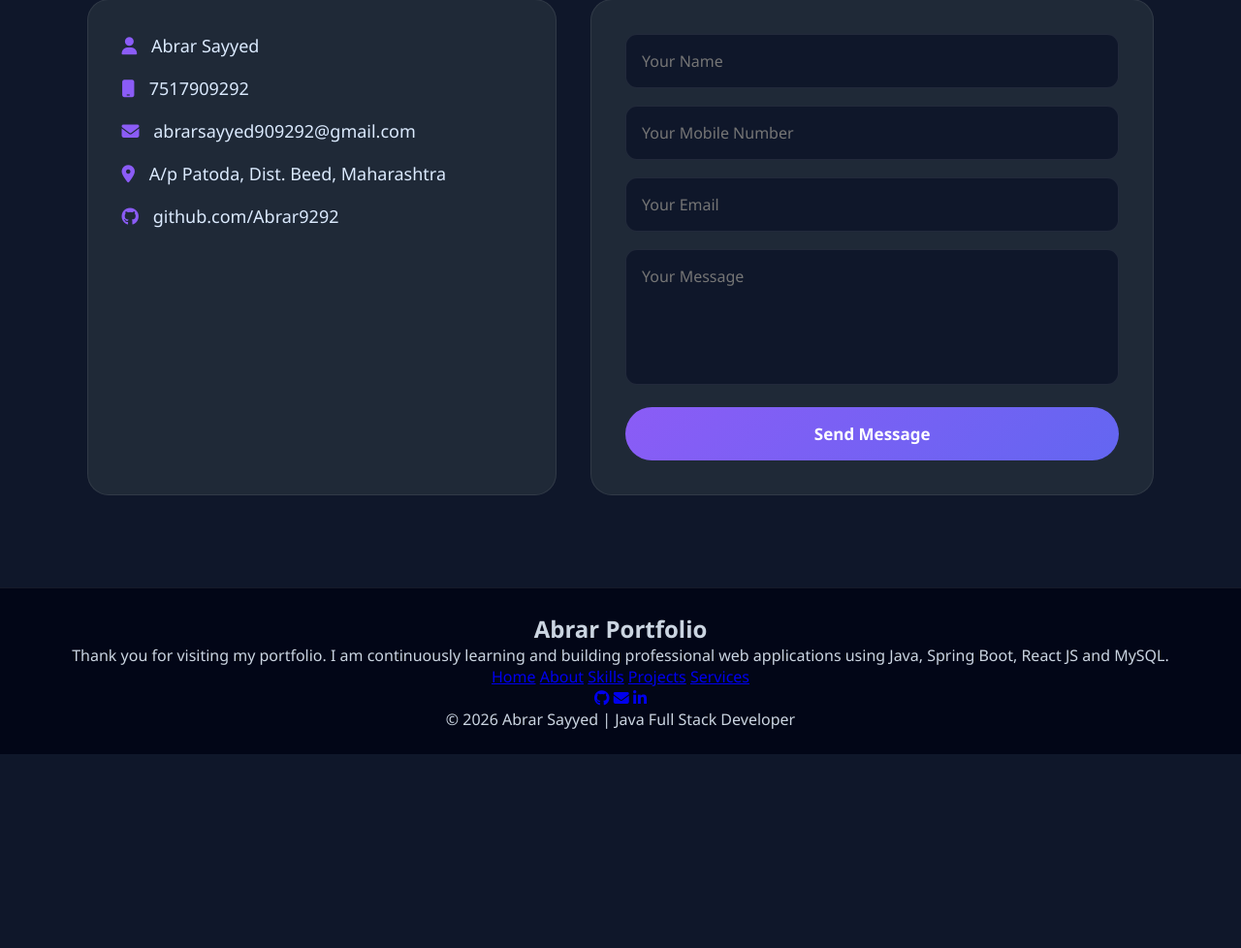
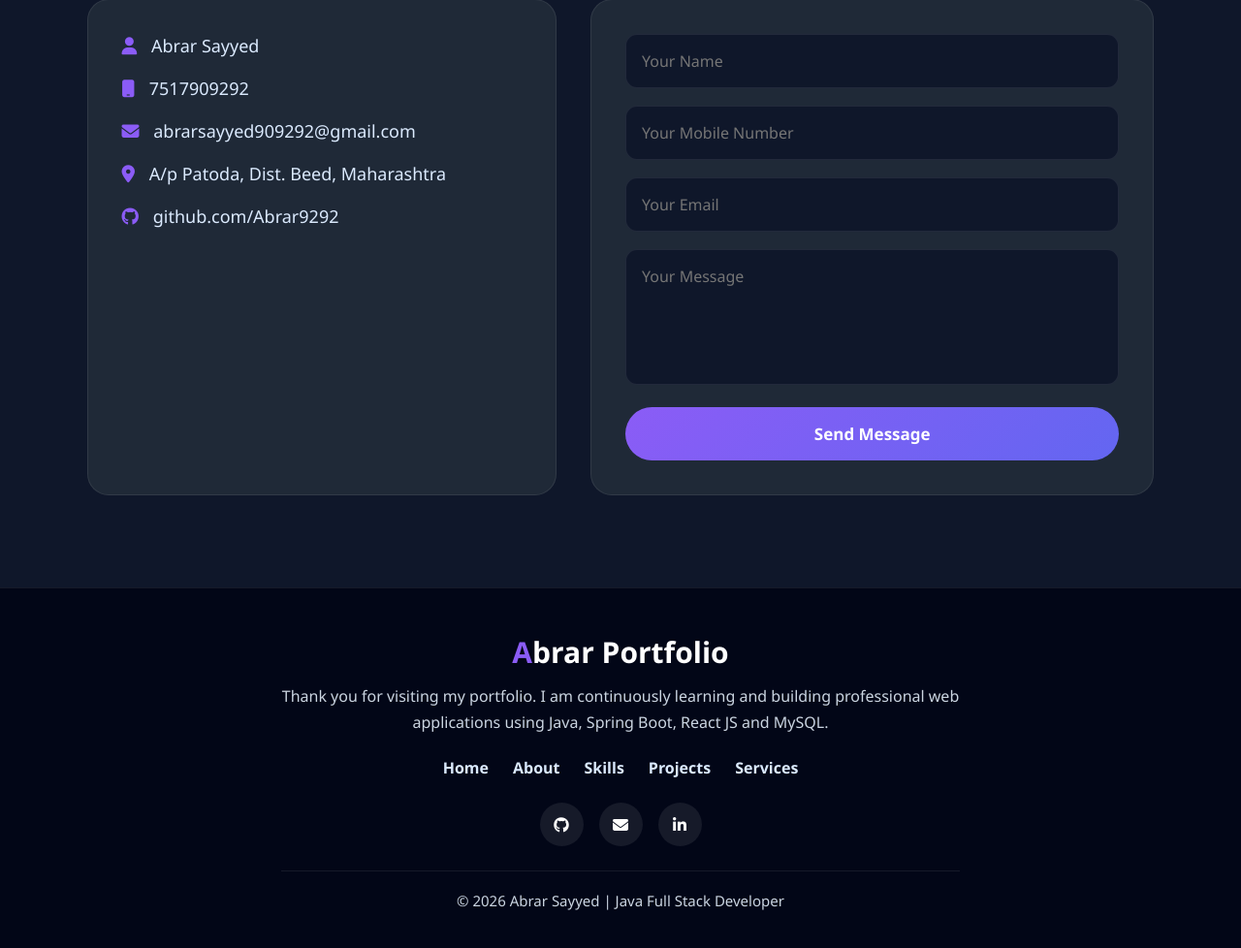
Before and after one commit to Abrar9292/Abrar-Portfolio-Full-Stack-Developer, a plain HTML site: page index.html in a window 1280 px wide. Shown: the part 6065-7043 px from the top of the page at 97% size. Before the commit the page ends 6843 px from the top, so only its background shows below. Drawn offline with Linux system fonts and the light colour scheme.

Commit message:
Update style.css

```diff
--- a/style.css
+++ b/style.css
@@ -592,11 +592,75 @@ form button:hover {
 
 /* Footer */
 footer {
-    padding: 25px;
+    background: #020617;
+    padding: 45px 7% 25px;
     text-align: center;
-    background: #020617;
     color: #cbd5e1;
-    border-top: 1px solid rgba(255, 255, 255, .08);
+    border-top: 1px solid rgba(255,255,255,.08);
+}
+
+.footer-content h2 {
+    font-size: 30px;
+    color: #ffffff;
+    margin-bottom: 12px;
+}
+
+.footer-content h2::first-letter {
+    color: #8b5cf6;
+}
+
+.footer-content p {
+    max-width: 700px;
+    margin: 0 auto 22px;
+    line-height: 1.7;
+}
+
+.footer-links {
+    display: flex;
+    justify-content: center;
+    gap: 25px;
+    flex-wrap: wrap;
+    margin-bottom: 25px;
+}
+
+.footer-links a {
+    color: #dbeafe;
+    text-decoration: none;
+    font-weight: 700;
+}
+
+.footer-links a:hover {
+    color: #8b5cf6;
+}
+
+.footer-social {
+    display: flex;
+    justify-content: center;
+    gap: 16px;
+    margin-bottom: 25px;
+}
+
+.footer-social a {
+    width: 45px;
+    height: 45px;
+    background: rgba(255,255,255,.08);
+    color: white;
+    display: grid;
+    place-items: center;
+    border-radius: 50%;
+    text-decoration: none;
+    transition: 0.3s;
+}
+
+.footer-social a:hover {
+    background: #8b5cf6;
+    transform: translateY(-5px);
+}
+
+.footer-bottom {
+    border-top: 1px solid rgba(255,255,255,.08);
+    padding-top: 18px;
+    font-size: 15px;
 }
 
 /* Responsive */
```
